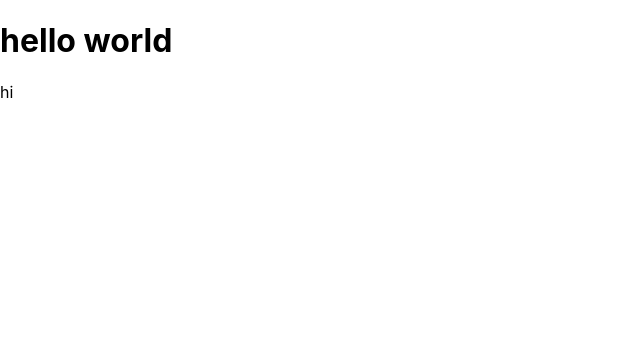
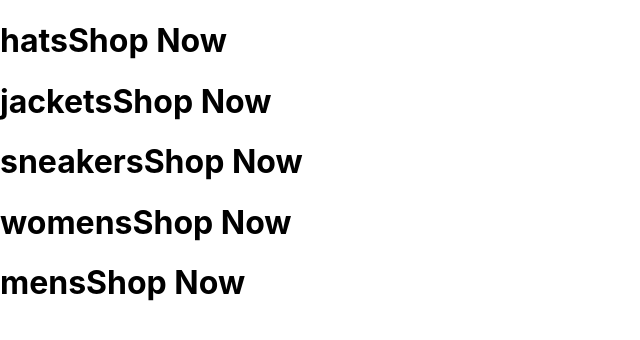
Before and after one commit to hastiafra/e-commerce-website, a React (Create React App) app in the folder e-commerce/: page / in a window 1280 px wide. Shown: the top 340 px of the page, without its empty margins (0-640 px from the left). Built offline with nearby package versions, Linux system fonts and the light colour scheme.

Commit message:
getting data

```diff
--- a/e-commerce/src/components/directory/Directory.jsx
+++ b/e-commerce/src/components/directory/Directory.jsx
@@ -1,21 +1,18 @@
 import React, { useState } from "react";
 
 import sections from "../../directory.data";
+import MenuItem from "../menuItem/MenuItem";
 
-const Directory = () =>{
+const Directory = () => {
 
 
-    const [sectionsData, setSectionsData] = useState(sections)
-
-    console.log(sectionsData)
-
-    return(
-        <div>
-          hi
-        </div>
-    )
-
-
-}
+  return (
+    <>
+      {sections.map(({ title, imageUrl, id }) => {
+       return( <MenuItem key={id} title={title} imageUrl={imageUrl}/>);
+      })}
+    </>
+  );
+};
 
 export default Directory;
--- a/e-commerce/src/components/menuItem/MenuItem.jsx
+++ b/e-commerce/src/components/menuItem/MenuItem.jsx
@@ -1,6 +1,7 @@
 import React from "react";
 
 const MenuItem = ({ title }) => {
+  return (
     <div className="menu-item">
       <div className="content">
         <h1 className="title">
@@ -8,7 +9,8 @@ const MenuItem = ({ title }) => {
           <span className="subtitle">Shop Now</span>
         </h1>
       </div>
-  </div>;
+    </div>
+  );
 };
 
 export default MenuItem;
--- a/e-commerce/src/pages/homepage/Home.jsx
+++ b/e-commerce/src/pages/homepage/Home.jsx
@@ -5,7 +5,6 @@ const Home = () =>{
 
 return(
     <>
-    <h1>hello world </h1>
     <Directory/>
     </>
 )
```
Lines whose indentation alone changed are shown as unchanged.
